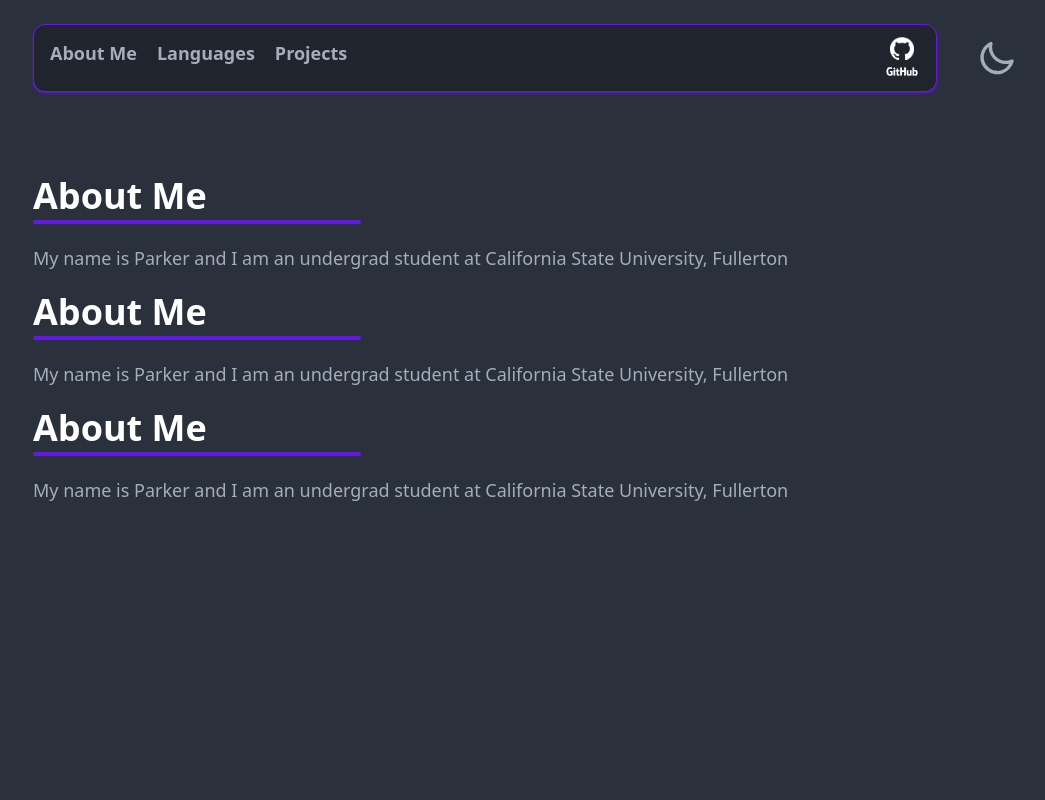
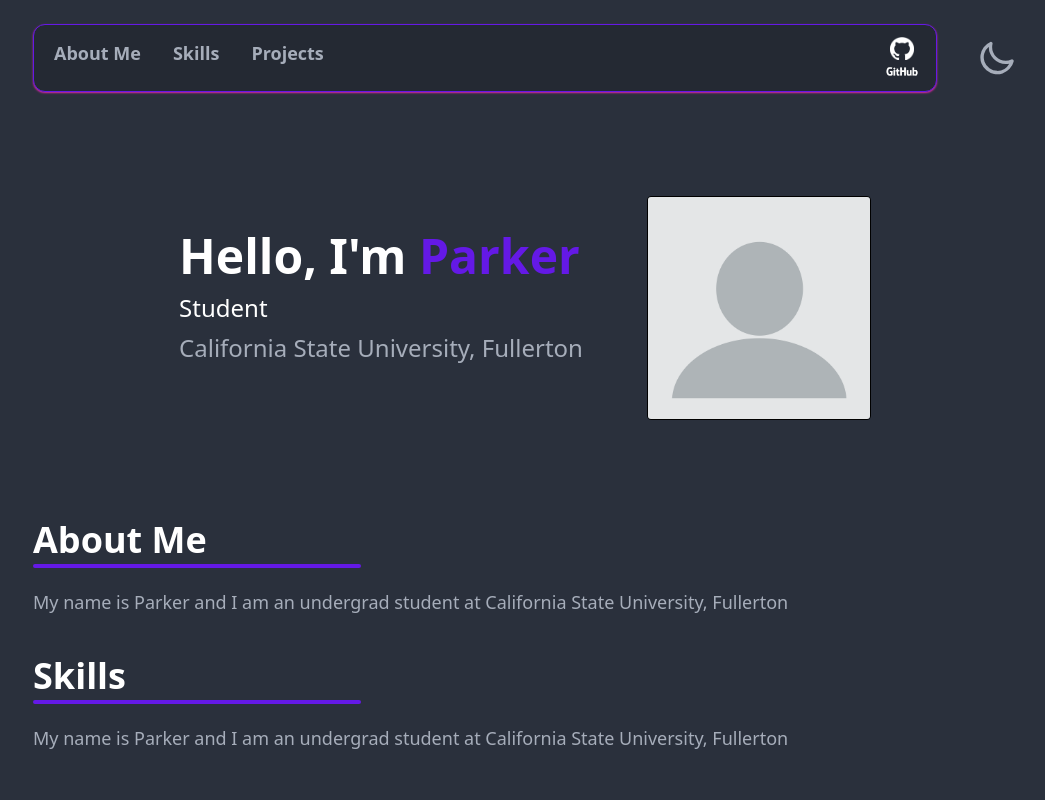
Before and after one commit to parker-martel/portfolio-website, a website: page index.html in a window 1280 px wide. Shown: the top 800 px of the page, without its empty margins (115-1160 px from the left). Drawn offline with Linux system fonts and the light colour scheme.

Commit message:
Added about and image placeholder

```diff
--- a/index.html
+++ b/index.html
@@ -9,14 +9,34 @@
 </head>
 <body>
     <section class="flex justify-center h-full mx-auto max-w-5xl py-6 pl-5 space-x-5">
-        <nav class="flex justify-between items-center w-full rounded-xl border border-primary bg-base-300 px-4 py-3 shadow-sm shadow-primary">
-            <div class="flex justify-start space-x-5">
+        <nav class="flex justify-between items-center w-full rounded-xl border border-primary bg-base-200 px-4 py-3 shadow-sm shadow-secondary">
+
+           <!-- Hamburger menu for small screens -->
+            <div id="hamburger" class="dropdown md:hidden">
+            <label class="btn btn-circle swap swap-rotate">
+
+                <input id="hamburgerclick" type="checkbox" />
+
+                <svg class="swap-off fill-current" xmlns="http://www.w3.org/2000/svg" width="32" height="32" viewBox="0 0 512 512"><path d="M64,384H448V341.33H64Zm0-106.67H448V234.67H64ZM64,128v42.67H448V128Z"/></svg>
+                <ul id="table" tabindex="0" class="dropdown-content menu p-2 mt-44 shadow bg-base-100 rounded-box w-52">
+                    <li><a class="text-accent-content">About Me</a></li>
+                    <li><a class="text-accent-content">Skills</a></li>
+                    <li><a class="text-accent-content">Projects</a></li>
+                  </ul>
+
+                <svg class="swap-on fill-current" xmlns="http://www.w3.org/2000/svg" width="32" height="32" viewBox="0 0 512 512"><polygon points="400 145.49 366.51 112 256 222.51 145.49 112 112 145.49 222.51 256 112 366.51 145.49 400 256 289.49 366.51 400 400 366.51 289.49 256 400 145.49"/></svg>
+
+            </label>
+            </div>
+
+            <!-- Menu for big screens -->
+            <div class="hidden md:flex justify-start space-x-8 ml-1">
                 <button class="text-lg font-semibold hover:text-accent-content focus:text-accent-content group transition duration-300">
                     About Me
                 <span class="block mt-2 max-w-full group-hover:visible group-focus:bg-primary group-focus:visible h-0.5 invisible bg-primary"></span>
                 </button>
                 <button class="text-lg font-semibold hover:text-accent-content focus:text-accent-content group transition duration-300">
-                    Languages
+                    Skills
                 <span class="block mt-2 max-w-full group-hover:visible group-focus:bg-primary group-focus:visible h-0.5 invisible bg-primary"></span>
                 </button>
                 <button class="text-lg font-semibold hover:text-accent-content focus:text-accent-content group transition duration-300">
@@ -44,17 +64,32 @@
       </label>
     </section>
     <main class="flex flex-col mx-auto max-w-5xl my-10 px-5 py-5">
-        <h2 class="text-4xl font-semibold text-accent-content pb-1">About Me</h2>
+
+        <!-- Name and Profile Pic Section -->
+        <section class="flex flex-col items-center justify-center space-y-5 mb-20 md:flex-row md:items-center md:space-x-16">
+            <aside class="flex flex-col items-center md:items-start space-y-2">
+                <h2 class="font-semibold text-accent-content pb-1 text-3xl md:text-5xl">Hello, I'm <span class="text-primary">Parker</span></h2>
+                <h2 class="text-accent-content text-lg md:text-2xl">Student</h2>
+                <h2 class="text-lg md:text-2xl">California State University, Fullerton</h2>
+            </aside>
+            <img src="/assets/images/aboutus-profile-pic.png" class="h-56 border border-black rounded" alt="Profile pic">
+        </section>
+
+        <h2 class="font-semibold text-accent-content pb-1 text-3xl md:text-4xl mt-5">About Me</h2>
         <div class="w-1/3 h-0 border-2 rounded-full border-primary"></div>
-        <p class="text-lg my-5">My name is Parker and I am an undergrad student at California State University, Fullerton</p>
-        <h2 class="text-4xl font-semibold text-accent-content pb-1">About Me</h2>
+        <p class="text-md md:text-lg mt-5 mb-10">My name is Parker and I am an undergrad student at California State University, Fullerton</p>
+        <h2 class="font-semibold text-accent-content pb-1 text-3xl md:text-4xl">Skills</h2>
         <div class="w-1/3 h-0 border-2 rounded-full border-primary"></div>
-        <p class="text-lg my-5">My name is Parker and I am an undergrad student at California State University, Fullerton</p>
-        <h2 class="text-4xl font-semibold text-accent-content pb-1">About Me</h2>
+        <p class="text-md md:text-lg mt-5 mb-10">My name is Parker and I am an undergrad student at California State University, Fullerton</p>
+        <h2 class="font-semibold text-accent-content pb-1 text-3xl md:text-4xl mt-96 mb-96">Projects</h2>
         <div class="w-1/3 h-0 border-2 rounded-full border-primary"></div>
-        <p class="text-lg my-5">My name is Parker and I am an undergrad student at California State University, Fullerton</p>
+        <p class="text-md md:text-lg mt-5 mb-10">My name is Parker and I am an undergrad student at California State University, Fullerton</p>
 
+
+      <!-- Implement the Back Top Top Button -->
+    <button id="scrollUpButton" class="hidden fixed z-90 bottom-8 right-8 border-0 w-12 h-12 rounded-full drop-shadow-md bg-primary text-white text-3xl font-bold">&uarr;</button>
     </main>
+
     <script type="module" src="main.js"></script>
 </body>
 </html>
--- a/main.js
+++ b/main.js
@@ -14,3 +14,33 @@ checkbox.addEventListener('change', () => {
     githubText.setAttribute('src','assets/images/GitHub_Logo_White.png');
   }
 });
+
+// Hamburger menu
+let hamburger = document.querySelector('#hamburgerclick');
+let table = document.querySelector('#table');
+hamburger.addEventListener('click', () => {
+  if (hamburger.checked){
+    table.classList.remove("hidden");
+  } else {
+  table.classList.add("hidden");
+  }
+
+
+});
+
+// Scroll to top button
+let topButton = document.querySelector("#scrollUpButton");
+  // When the user scrolls down 200px from the top of the document, show the button
+  window.onscroll = function () {
+    if (document.body.scrollTop > 200 || document.documentElement.scrollTop > 200) {
+      topButton.classList.remove("hidden");
+    } else {
+      topButton.classList.add("hidden");
+    }
+  }
+
+topButton.addEventListener('click', scrollUp);
+// When the user clicks on the button, scroll to the top of the document
+function scrollUp() {
+  window.scrollTo({ top: 0, behavior: 'smooth' });
+}
```
Also changed, not shown: assets/images/aboutus-profile-pic.png (added), dist/output.css.
